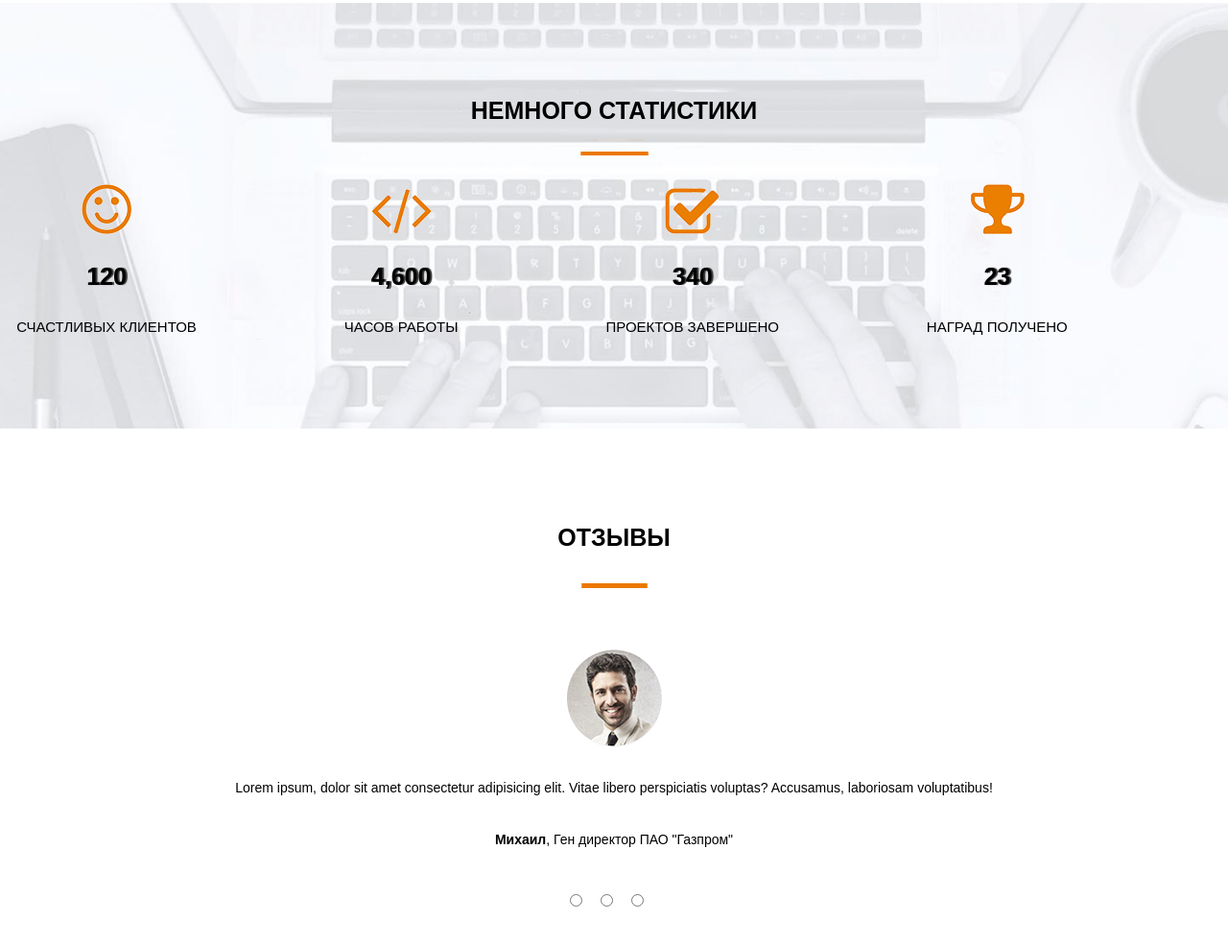
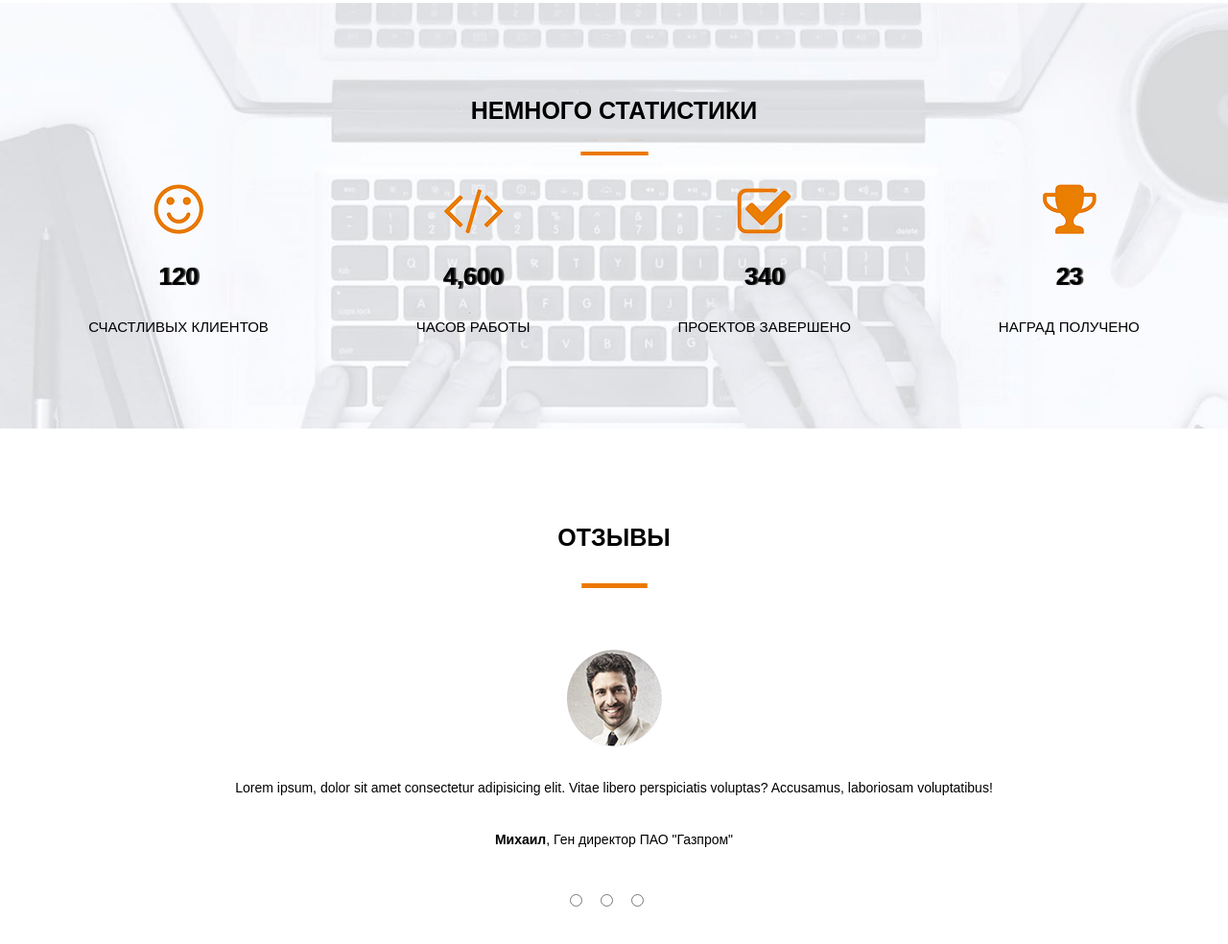
Before and after one commit to Wycctrujjla109121/Wycctrujjla109121.github.io, a plain HTML site: page src/index.html in a window 1280 px wide. Shown: the part 4110-5094 px from the top of the page at 96% size. Drawn offline with Linux system fonts and the light colour scheme.

Commit message:
Add files via upload

```diff
--- a/src/css/style.css
+++ b/src/css/style.css
@@ -1,6 +1,7 @@
 body{
     font-family: Arial, Helvetica, sans-serif;
 }
+
 
 nav{
     width: 100%;
@@ -262,7 +263,8 @@ nav{
 
 .statictics_container li{
     display: inline-block;
-    margin-right: 150px;
+    margin-left: 75px;
+    margin-right: 75px;
     margin-bottom: 100px;
     text-align: center;
     font-size: 15px;
```
